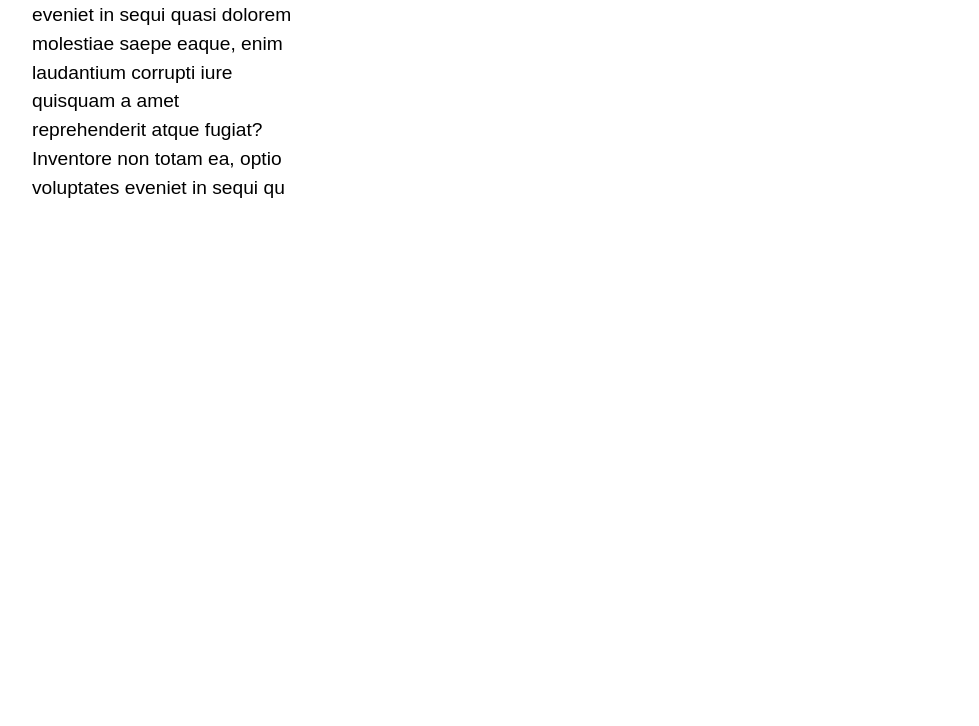
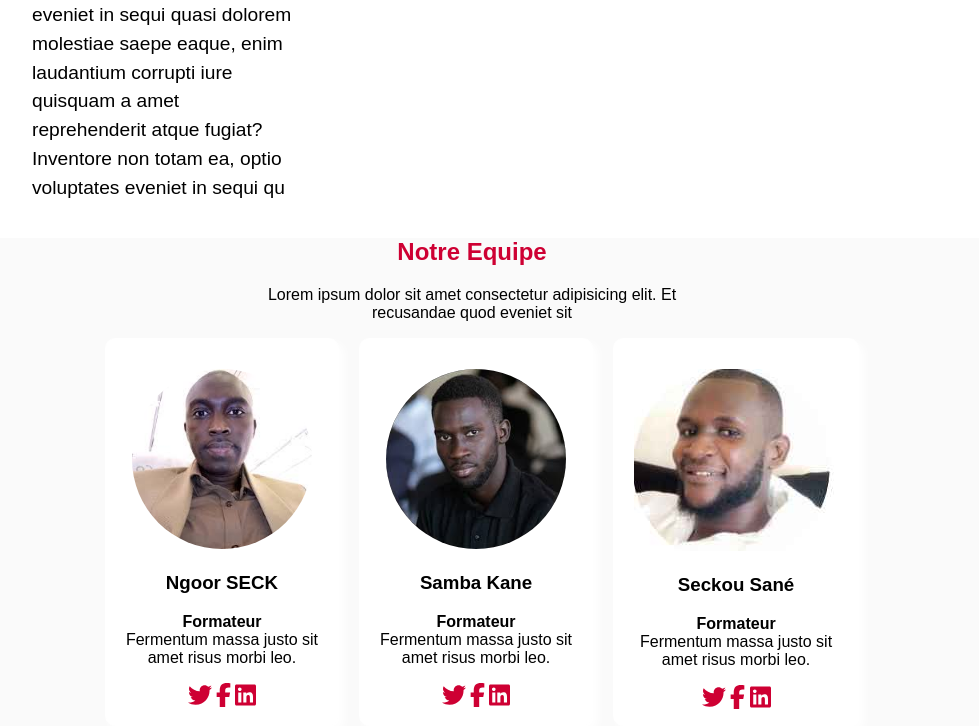
Before and after one commit to yandetoure/Development, a plain HTML site: page fabrique.html in a window 1280 px wide. Shown: the part 2630-3356 px from the top of the page, without its empty margins (168-1147 px from the left). Before the commit the page ends 2849 px from the top, so only its background shows below. Drawn offline with Linux system fonts and the light colour scheme.

Commit message:
ajout du style1 de la section equipe des formateurs

```diff
--- a/fabrique.html
+++ b/fabrique.html
@@ -119,6 +119,51 @@
 
 </section>
 
+<section class="equipe">
+    <h1 class="headequipe" id="headequipe">Notre Equipe</h1>
+    <p class="headequipe">Lorem ipsum dolor sit amet consectetur adipisicing elit. Et <br>
+        recusandae quod eveniet sit</p>
+        <div class="Formateur">
+    <div class="formateur">
+        <img src="Images/fabrique/seck.jpeg" alt="photo de Ngor Seck" class="image">
+
+        <h3>Ngoor SECK</h3>
+        <p><b>Formateur</b><br>Fermentum massa justo sit <br>
+            amet risus morbi leo.</p>
+            <p><i class="fa-brands fa-twitter fa-xl" style="color: #ce0033;"></i>
+                <i class="fa-brands fa-facebook-f fa-xl" style="color: #ce0033;"></i>
+                <i class="fa-brands fa-linkedin fa-xl" style="color: #ce0033;"></i>
+            </p>
+    </div>
+
+    <div class="formateur">
+        <img src="Images/fabrique/kane.jpeg" alt="photo de Ngor Seck" class="image">
+        <div class="form1">
+        <h3>Samba Kane</h3>
+        <p><b>Formateur</b><br>Fermentum massa justo sit <br>
+            amet risus morbi leo.</p>
+            <p><i class="fa-brands fa-twitter fa-xl" style="color: #ce0033;"></i>
+                <i class="fa-brands fa-facebook-f fa-xl" style="color: #ce0033;"></i>
+                <i class="fa-brands fa-linkedin fa-xl" style="color: #ce0033;"></i>
+            </p>
+    </div>
+</div>
+
+    <div class="formateur">
+        <img src="Images/fabrique/sediou.jpeg" alt="photo de Ngor Seck">
+        <div class="form1" id="form1">
+        <h3>Seckou Sané</h3>
+        <p><b>Formateur</b><br>Fermentum massa justo sit <br>
+            amet risus morbi leo.</p>
+            <p><i class="fa-brands fa-twitter fa-xl" style="color: #ce0033;"></i>
+                <i class="fa-brands fa-facebook-f fa-xl" style="color: #ce0033;"></i>
+                <i class="fa-brands fa-linkedin fa-xl" style="color: #ce0033;"></i>
+            </p>
+    </div>
+</div>
+</div>
+</section>
+
 
 
 
--- a/style1.css
+++ b/style1.css
@@ -320,3 +320,43 @@ h4{
     font-size: larger;
     line-height: 1.5;
 }
+
+.equipe{
+    background-color: rgb(250, 250, 250);
+
+}
+.headequipe{
+    text-align: center;
+}
+#headequipe{
+    color: #ce0033;
+}
+.headequipe b{
+    color: #ce0033;
+}
+.Formateur{
+    display: flex;
+    justify-content: center;
+}
+.formateur{
+    background-color: white;
+    /* Ombre avec une couleur blanche */
+box-shadow: 5px 5px 10px 0px white;
+
+    text-align: center;
+    border: white 1px solid;
+    border-radius: 10px;
+    padding-top: 30px;
+    padding-left: 20px;
+    padding-right: 20px;
+    margin-left: 20px;
+}
+.image{
+    width: 180px;
+    border-radius: 200px;
+
+}
+
+#form1{
+    margin-top: 15px;
+}
```
